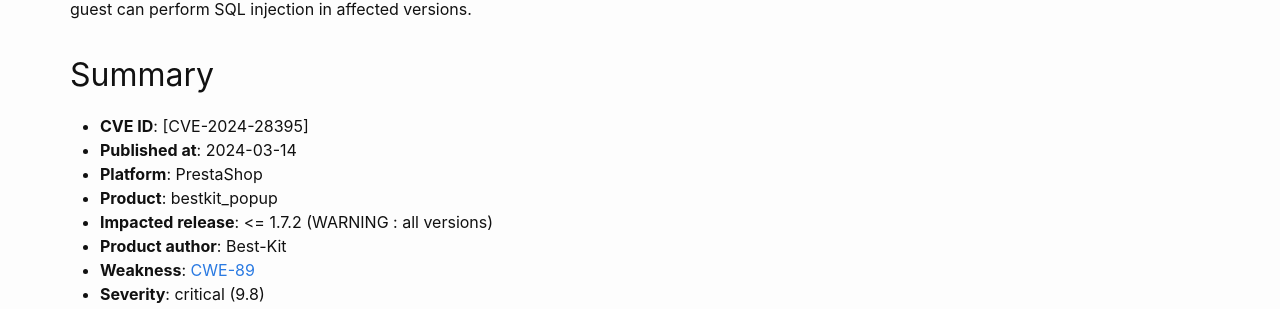
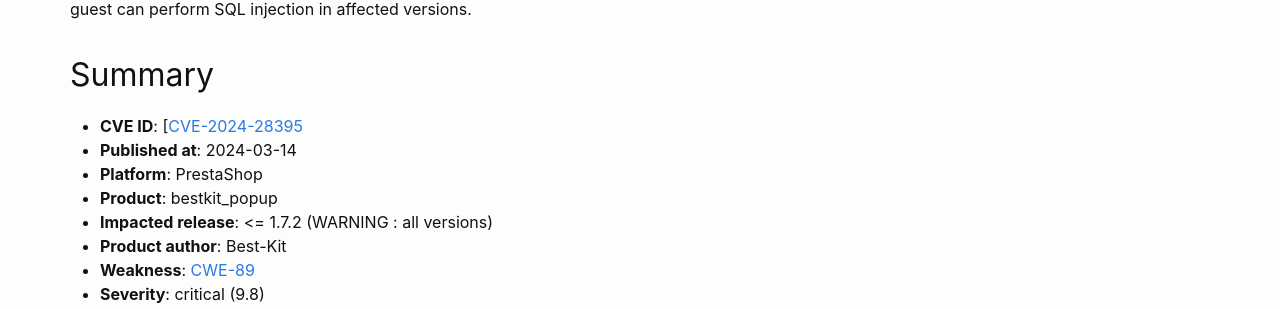
Before and after one commit to friends-of-presta/security-advisories, a Jekyll site: the page built from _posts/2024-03-14-bestkit_popup.md, in a window 1280 px wide and 900 px high, scrolled down 554 px. Shown: the part 144-453 px from the top of the window. Built offline with Jekyll 4.4.1, drawn with Linux system fonts in a browser that asks for light colours; part of the change alters nothing that is shown.

```diff
--- a/_posts/2024-03-14-bestkit_popup.md
+++ b/_posts/2024-03-14-bestkit_popup.md
@@ -13,7 +13,7 @@ In the module "Pop-up / Schedule Popup / Splash window" (bestkit_popup) up to ve
 
 ## Summary
 
-* **CVE ID**: [CVE-2024-28395]
+* **CVE ID**: [[CVE-2024-28395](https://cve.mitre.org/cgi-bin/cvename.cgi?name=[CVE-2024-28395)
 * **Published at**: 2024-03-14
 * **Platform**: PrestaShop
 * **Product**: bestkit_popup
```
